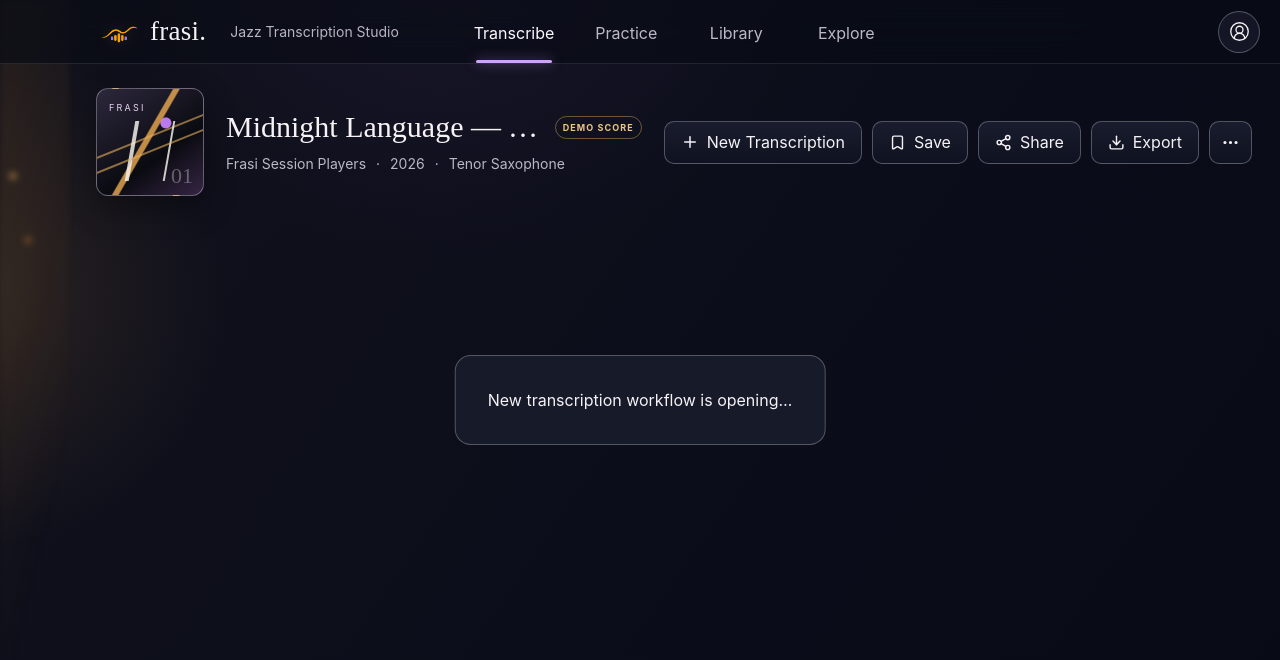
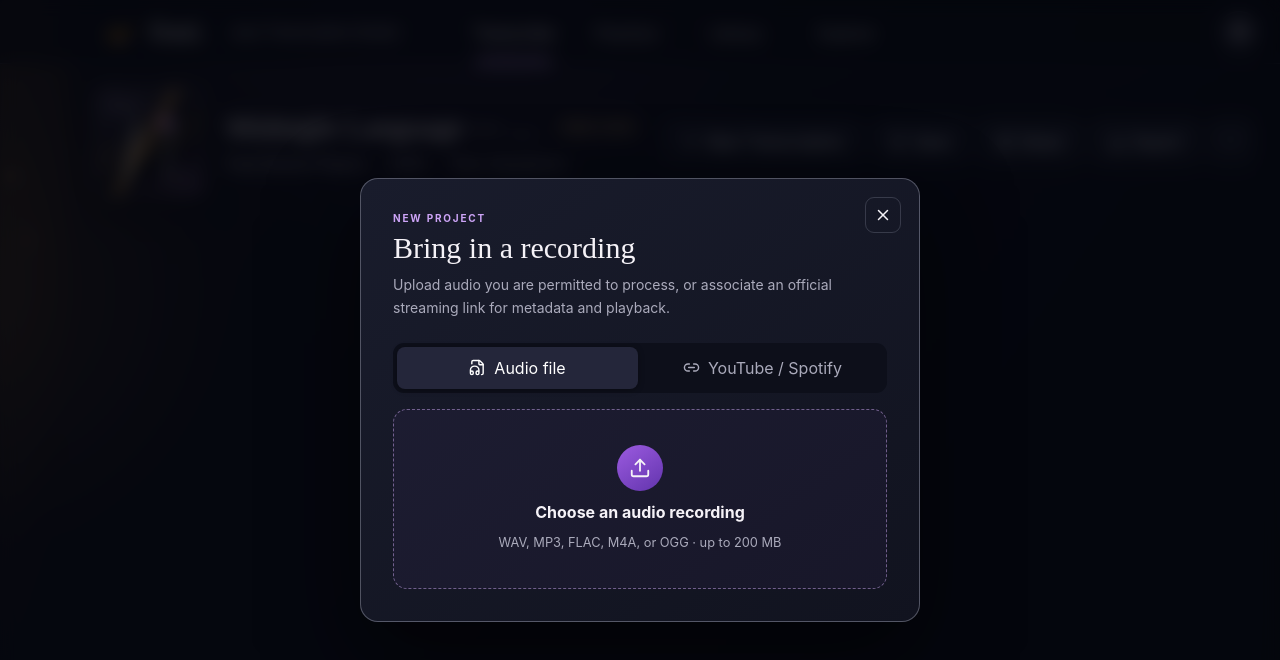
Before and after one commit to jonxsong/Frasi, a Next.js app in the folder apps/web/: page / in a window 1280 px wide. Both pictures are taken after a click on the button "New Transcription". Shown: the top 660 px of the page. Built offline with nearby package versions, Linux system fonts and the light colour scheme.

Commit message:
feat(audio): implement authorized recording ingestion

```diff
--- /dev/null
+++ b/apps/web/src/components/studio/NewTranscriptionDialog.tsx
@@ -0,0 +1,162 @@
+import { useRef, useState } from "react";
+import { FileAudio, Link2, Upload, X } from "lucide-react";
+import { useStudioStore } from "@/store/studio";
+import styles from "./Studio.module.css";
+
+const ACCEPTED_TYPES = ["audio/wav", "audio/mpeg", "audio/flac", "audio/mp4", "audio/ogg", "audio/x-m4a"];
+const ACCEPTED_EXTENSIONS = /\.(wav|mp3|flac|m4a|ogg)$/i;
+const MAX_BYTES = 200 * 1024 * 1024;
+
+interface NewTranscriptionDialogProps {
+  onClose: () => void;
+  onNotify: (message: string) => void;
+}
+
+function readDuration(url: string): Promise<number> {
+  return new Promise((resolve, reject) => {
+    const audio = new Audio();
+    audio.preload = "metadata";
+    audio.onloadedmetadata = () => resolve(audio.duration);
+    audio.onerror = () => reject(new Error("The browser could not decode this audio file."));
+    audio.src = url;
+  });
+}
+
+export function NewTranscriptionDialog({ onClose, onNotify }: NewTranscriptionDialogProps) {
+  const setAudio = useStudioStore((state) => state.setAudio);
+  const [tab, setTab] = useState<"upload" | "link">("upload");
+  const [link, setLink] = useState("");
+  const [busy, setBusy] = useState(false);
+  const [error, setError] = useState<string | null>(null);
+  const inputRef = useRef<HTMLInputElement>(null);
+
+  async function handleFile(file: File) {
+    setError(null);
+    if (!ACCEPTED_EXTENSIONS.test(file.name) || (file.type && !ACCEPTED_TYPES.includes(file.type))) {
+      setError("Choose a WAV, MP3, FLAC, M4A, or OGG recording.");
+      return;
+    }
+    if (file.size > MAX_BYTES) {
+      setError("This file is larger than the 200 MB browser upload limit.");
+      return;
+    }
+    setBusy(true);
+    const url = URL.createObjectURL(file);
+    try {
+      const duration = await readDuration(url);
+      if (!Number.isFinite(duration) || duration <= 0) throw new Error("Invalid audio duration.");
+      setAudio(url, file.name, duration);
+      onNotify("Audio loaded — drag the A/B markers to choose your phrase");
+      onClose();
+    } catch (cause) {
+      URL.revokeObjectURL(url);
+      setError(cause instanceof Error ? cause.message : "Unable to read this audio file.");
+    } finally {
+      setBusy(false);
+    }
+  }
+
+  function handleLink() {
+    setError(null);
+    let parsed: URL;
+    try {
+      parsed = new URL(link);
+    } catch {
+      setError("Enter a valid YouTube or Spotify URL.");
+      return;
+    }
+    const allowed = ["youtube.com", "www.youtube.com", "youtu.be", "open.spotify.com"];
+    if (!allowed.includes(parsed.hostname)) {
+      setError("Only official YouTube and Spotify links are supported.");
+      return;
+    }
+    onNotify("Link saved for metadata — upload authorized audio to run transcription");
+    onClose();
+  }
+
+  return (
+    <div className={styles.dialogBackdrop} role="presentation" onMouseDown={onClose}>
+      <section
+        className={styles.dialog}
+        role="dialog"
+        aria-modal="true"
+        aria-labelledby="new-transcription-title"
+        onMouseDown={(event) => event.stopPropagation()}
+      >
+        <button className={styles.dialogClose} onClick={onClose} aria-label="Close" type="button">
+          <X size={18} />
+        </button>
+        <p className={styles.eyebrow}>NEW PROJECT</p>
+        <h2 id="new-transcription-title">Bring in a recording</h2>
+        <p className={styles.dialogIntro}>
+          Upload audio you are permitted to process, or associate an official streaming link for
+          metadata and playback.
+        </p>
+        <div className={styles.dialogTabs} role="tablist" aria-label="Recording source">
+          <button
+            className={tab === "upload" ? styles.dialogTabActive : styles.dialogTab}
+            onClick={() => setTab("upload")}
+            role="tab"
+            aria-selected={tab === "upload"}
+            type="button"
+          >
+            <FileAudio size={17} /> Audio file
+          </button>
+          <button
+            className={tab === "link" ? styles.dialogTabActive : styles.dialogTab}
+            onClick={() => setTab("link")}
+            role="tab"
+            aria-selected={tab === "link"}
+            type="button"
+          >
+            <Link2 size={17} /> YouTube / Spotify
+          </button>
+        </div>
+        {tab === "upload" ? (
+          <>
+            <input
+              ref={inputRef}
+              className={styles.srFileInput}
+              type="file"
+              accept=".wav,.mp3,.flac,.m4a,.ogg,audio/*"
+              onChange={(event) => {
+                const file = event.target.files?.[0];
+                if (file) void handleFile(file);
+              }}
+            />
+            <button
+              className={styles.dropZone}
+              onClick={() => inputRef.current?.click()}
+              disabled={busy}
+              type="button"
+            >
+              <span className={styles.dropIcon}>
+                <Upload size={22} />
+              </span>
+              <strong>{busy ? "Reading recording…" : "Choose an audio recording"}</strong>
+              <small>WAV, MP3, FLAC, M4A, or OGG · up to 200 MB</small>
+            </button>
+          </>
+        ) : (
+          <div className={styles.linkForm}>
+            <label htmlFor="recording-link">Official track URL</label>
+            <div>
+              <input
+                id="recording-link"
+                value={link}
+                onChange={(event) => setLink(event.target.value)}
+                placeholder="https://youtube.com/watch?v=…"
+                type="url"
+              />
+              <button onClick={handleLink} type="button">Add link</button>
+            </div>
+            <small>
+              Frasi never rips protected audio. Upload a recording you are authorized to analyze.
+            </small>
+          </div>
+        )}
+        {error && <p className={styles.formError}>{error}</p>}
+      </section>
+    </div>
+  );
+}
--- a/apps/web/src/components/studio/Studio.module.css
+++ b/apps/web/src/components/studio/Studio.module.css
@@ -303,15 +303,174 @@
   font-size: 13px;
 }
 
-.placeholderDialog {
+.dialogBackdrop {
   position: fixed;
   z-index: 50;
-  inset: 50% auto auto 50%;
-  transform: translate(-50%, -50%);
+  inset: 0;
+  display: grid;
+  place-items: center;
+  padding: 20px;
+  background: rgba(4, 5, 11, 0.72);
+  backdrop-filter: blur(9px);
+}
+
+.dialog {
+  position: relative;
+  width: min(560px, 100%);
   padding: 32px;
   border: 1px solid var(--line-strong);
-  border-radius: 16px;
-  background: #171a28;
+  border-radius: 18px;
+  background: linear-gradient(145deg, #191c2c, #11131f);
+  box-shadow: 0 34px 90px rgba(0, 0, 0, 0.56);
+}
+
+.dialog h2 {
+  margin: 4px 0 8px;
+  font: 30px/1.2 var(--serif);
+}
+
+.eyebrow {
+  margin: 0;
+  color: var(--violet-light);
+  font-size: 10px;
+  font-weight: 750;
+  letter-spacing: 0.18em;
+}
+
+.dialogIntro {
+  margin: 0 44px 24px 0;
+  color: var(--text-muted);
+  font-size: 14px;
+  line-height: 1.6;
+}
+
+.dialogClose {
+  position: absolute;
+  top: 18px;
+  right: 18px;
+  width: 36px;
+  height: 36px;
+  display: grid;
+  place-items: center;
+  border: 1px solid var(--line);
+  border-radius: 9px;
+  background: transparent;
+  cursor: pointer;
+}
+
+.dialogTabs {
+  display: grid;
+  grid-template-columns: 1fr 1fr;
+  gap: 4px;
+  margin-bottom: 16px;
+  padding: 4px;
+  border-radius: 11px;
+  background: #0d0f1a;
+}
+
+.dialogTab,
+.dialogTabActive {
+  height: 42px;
+  display: flex;
+  align-items: center;
+  justify-content: center;
+  gap: 8px;
+  border: 0;
+  border-radius: 8px;
+  background: transparent;
+  color: var(--text-muted);
+  cursor: pointer;
+}
+
+.dialogTabActive {
+  background: #24263a;
+  color: #fff;
+  box-shadow: 0 1px 6px rgba(0, 0, 0, 0.32);
+}
+
+.srFileInput {
+  position: absolute;
+  width: 1px;
+  height: 1px;
+  opacity: 0;
+  pointer-events: none;
+}
+
+.dropZone {
+  width: 100%;
+  min-height: 180px;
+  display: flex;
+  flex-direction: column;
+  align-items: center;
+  justify-content: center;
+  gap: 9px;
+  border: 1px dashed rgba(199, 166, 235, 0.5);
+  border-radius: 14px;
+  background: rgba(118, 73, 169, 0.07);
+  cursor: pointer;
+}
+
+.dropZone:hover {
+  border-color: var(--violet-light);
+  background: rgba(118, 73, 169, 0.12);
+}
+
+.dropZone small,
+.linkForm small {
+  color: var(--text-muted);
+}
+
+.dropIcon {
+  width: 46px;
+  height: 46px;
+  display: grid;
+  place-items: center;
+  border-radius: 50%;
+  background: linear-gradient(145deg, #9c5be0, #6234ad);
+}
+
+.linkForm {
+  padding: 18px;
+  border: 1px solid var(--line);
+  border-radius: 13px;
+  background: rgba(8, 10, 17, 0.45);
+}
+
+.linkForm label {
+  display: block;
+  margin-bottom: 9px;
+  font-size: 13px;
+  font-weight: 650;
+}
+
+.linkForm > div {
+  display: flex;
+  margin-bottom: 10px;
+}
+
+.linkForm input {
+  min-width: 0;
+  flex: 1;
+  height: 44px;
+  padding: 0 12px;
+  border: 1px solid var(--line-strong);
+  border-radius: 9px 0 0 9px;
+  background: #0c0e18;
+  color: #fff;
+}
+
+.linkForm button {
+  padding-inline: 15px;
+  border: 0;
+  border-radius: 0 9px 9px 0;
+  background: #7840c5;
+  cursor: pointer;
+}
+
+.formError {
+  margin: 14px 0 0;
+  color: var(--danger);
+  font-size: 13px;
 }
 
 @media (max-width: 1000px) {
--- a/apps/web/src/components/studio/Studio.tsx
+++ b/apps/web/src/components/studio/Studio.tsx
@@ -3,6 +3,7 @@
 import { useCallback, useEffect, useState } from "react";
 import { useProjectActions } from "@/hooks/useProjectActions";
 import { Header } from "./Header";
+import { NewTranscriptionDialog } from "./NewTranscriptionDialog";
 import { ProjectHeader } from "./ProjectHeader";
 import styles from "./Studio.module.css";
 
@@ -28,12 +29,13 @@ export function Studio() {
           onShare={actions.share}
           onExport={actions.exportMusicXml}
         />
-        {newProjectOpen && (
-          <button className={styles.placeholderDialog} onClick={() => setNewProjectOpen(false)}>
-            New transcription workflow is opening…
-          </button>
-        )}
       </div>
+      {newProjectOpen && (
+        <NewTranscriptionDialog
+          onClose={() => setNewProjectOpen(false)}
+          onNotify={notify}
+        />
+      )}
       {toast && (
         <div className={styles.toast} role="status">
           {toast}
```
